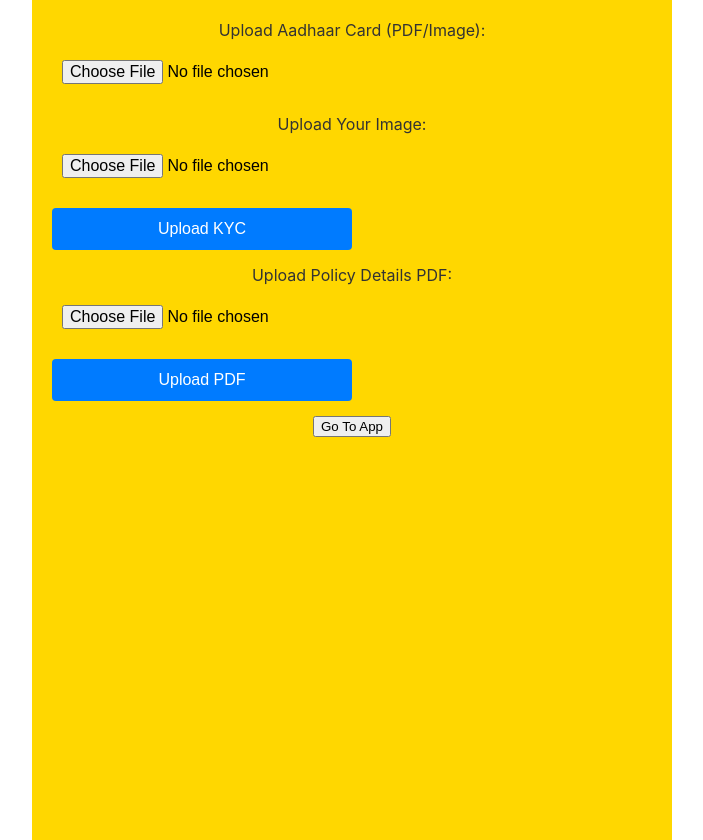
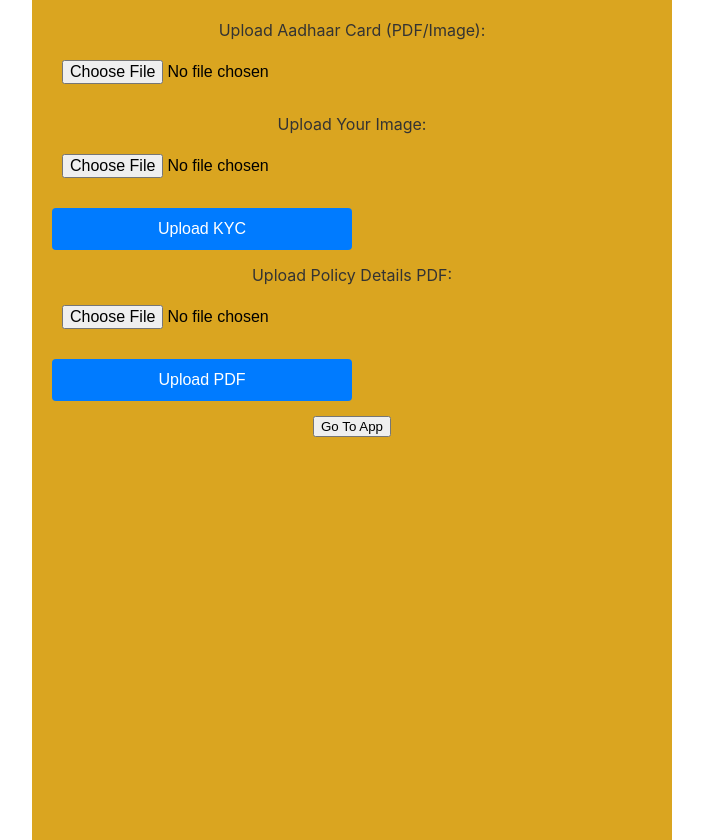
Before and after one commit to akashkendre1298/policy_kyc, a React (Create React App) app: page / in a window 1280 px wide. Shown: the whole page, without its empty margins (288-991 px from the left). Built offline with nearby package versions, Linux system fonts and the light colour scheme.

Commit message:
update PolicyAndKyc.css

```diff
--- a/src/Screens/PolicyAndKyc.css
+++ b/src/Screens/PolicyAndKyc.css
@@ -6,7 +6,7 @@
   flex-direction: column;
   align-items: center;
   height: 100vh;
-  background-color: gold;
+  background-color: #daa520;
 }
 
 .kyc-form {
```
